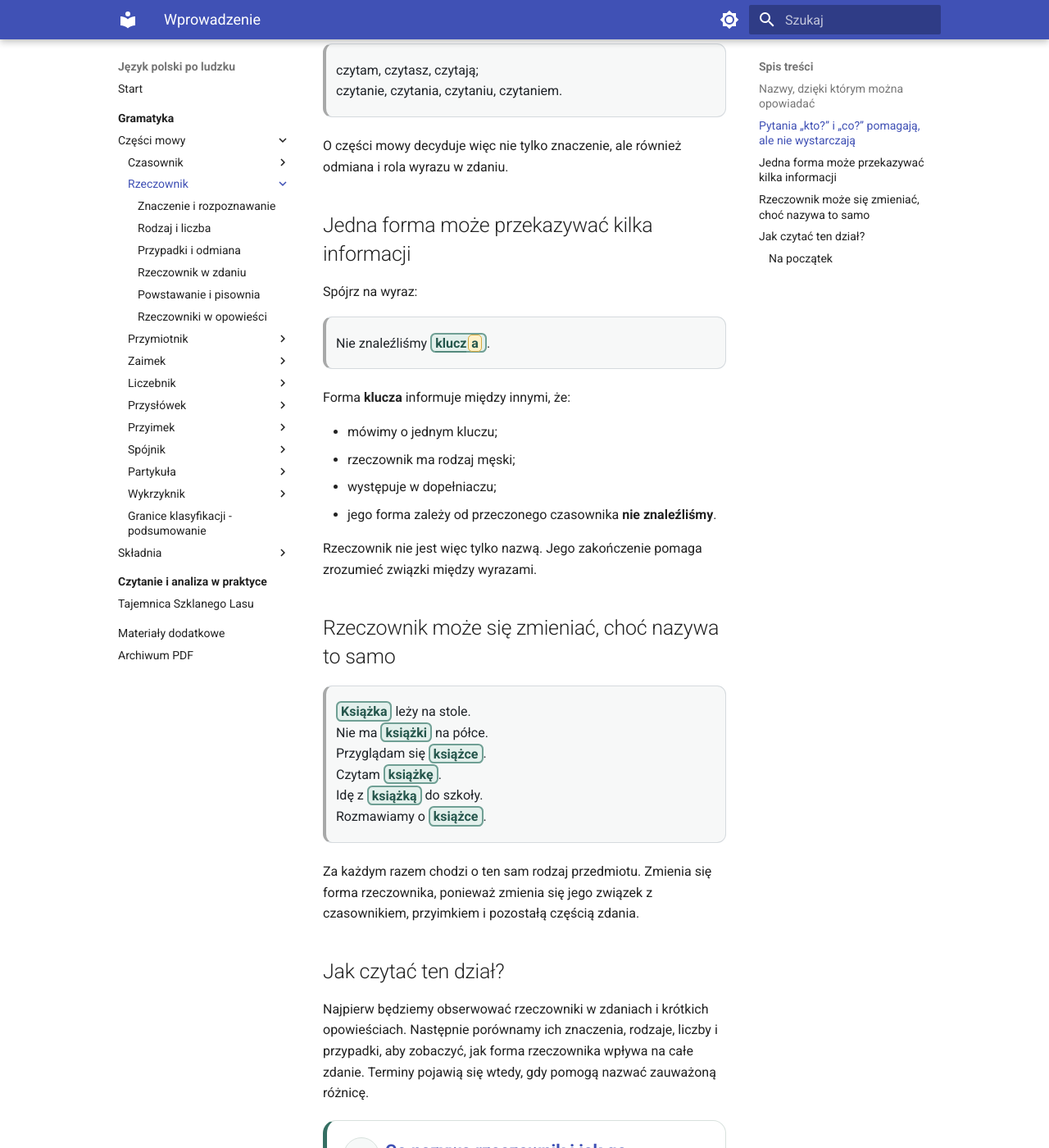
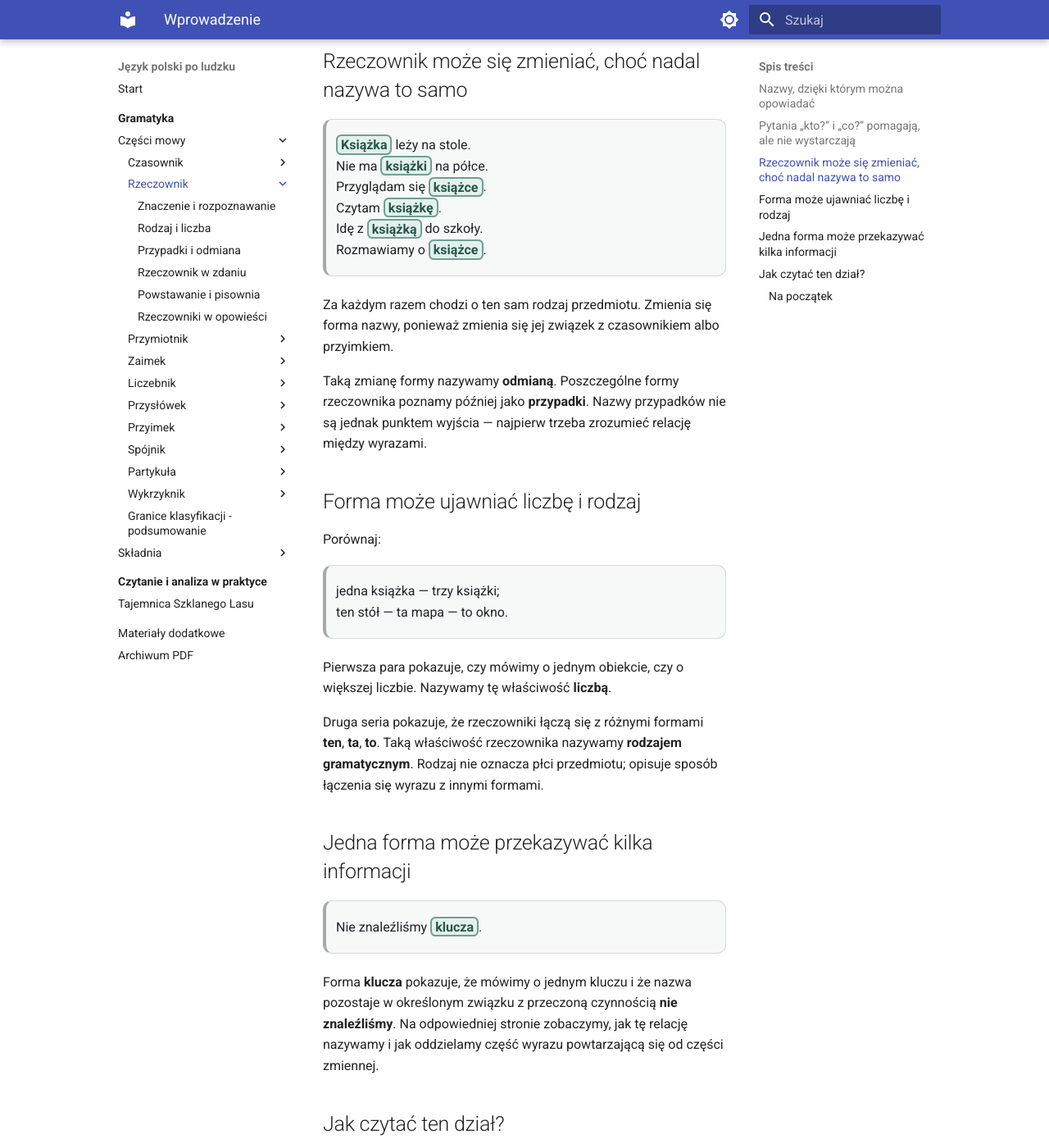
Before and after one commit to dchorazkiewicz/SP_JP, an MkDocs documentation site: the page built from docs/gramatyka/czesci-mowy/rzeczownik/index.md, in a window 1280 px wide and 1400 px high, scrolled down 1546 px. Shown: the whole window at 82% size. Built offline with MkDocs 1.6.1 and Material for MkDocs 9.7.7, drawn with Linux system fonts in a browser that asks for light colours; some of the changed text lies outside the part shown.

Commit message:
Wyprowadź właściwości rzeczownika z przykładów

```diff
--- a/docs/gramatyka/czesci-mowy/rzeczownik/index.md
+++ b/docs/gramatyka/czesci-mowy/rzeczownik/index.md
@@ -4,64 +4,43 @@
 
 <div class="lead-box" markdown>
 
-Rzeczowniki pozwalają **nazywać** ludzi, zwierzęta, miejsca, przedmioty, zjawiska, czynności, uczucia i pojęcia. Dzięki nim możemy wskazać, o kim lub o czym mówimy, a ich formy pokazują liczbę, rodzaj i związki z innymi wyrazami w zdaniu.
+Rzeczowniki pozwalają **nazywać** ludzi, zwierzęta, miejsca, przedmioty, zjawiska, czynności, uczucia i pojęcia. Najpierw zobaczymy, co nazywają i jak zmieniają formę. Nazwy szczegółowych kategorii pojawią się dopiero po zauważeniu różnic.
 
 </div>
 
 ## Nazwy, dzięki którym można opowiadać
 
-Wyobraźmy sobie szkolny korytarz po lekcjach. Widzimy uczennicę, psa, plecak, okno i deszcz za szybą. Możemy też mówić o pośpiechu, zmęczeniu albo radości z powrotu do domu.
-
-Wszystkie wyróżnione wyrazy mogą być rzeczownikami:
-
 > <span class="form-focus">Maja</span> podniosła <span class="form-focus">plecak</span>.
 > Przy <span class="form-focus">oknie</span> czekał <span class="form-focus">pies</span>.
 > Odgłos <span class="form-focus">deszczu</span> wypełniał <span class="form-focus">korytarz</span>.
-> Po całym dniu uczniowie czuli <span class="form-focus">zmęczenie</span>, ale także <span class="form-focus">radość</span>.
+> Uczniowie czuli <span class="form-focus">zmęczenie</span>, ale także <span class="form-focus">radość</span>.
 
-Nie wszystkie rzeczowniki nazywają rzeczy, które można zobaczyć lub dotknąć. **Zmęczenie**, **radość**, **odwaga**, **czytanie** i **pamięć** także są rzeczownikami, chociaż nazywają stany, uczucia, cechy, czynności albo pojęcia.
+Wyróżnione wyrazy nazywają osobę, przedmiot, miejsce, zwierzę, zjawisko, stan i uczucie. Nie wszystkie oznaczają rzeczy, które można zobaczyć lub dotknąć.
 
 <div class="noun-concept">
   <span class="noun-concept__label">Pojęcie</span>
   <strong>Rzeczownik</strong>
-  <p>To odmienna część mowy, która nazywa osoby, zwierzęta, przedmioty, miejsca, zjawiska, czynności, stany, cechy, uczucia i pojęcia. Rzeczowniki odmieniają się przez przypadki, a większość z nich także przez liczby.</p>
+  <p>To część mowy służąca do nazywania osób, istot, rzeczy, miejsc, zjawisk, czynności, stanów, cech, uczuć i pojęć.</p>
 </div>
 
 ## Pytania „kto?” i „co?” pomagają, ale nie wystarczają
 
-Rzeczowniki w formie podstawowej odpowiadają zwykle na pytania **kto?** lub **co?**:
-
 > kto? — uczennica, lekarz, pies;
 > co? — plecak, szkoła, burza, odwaga.
 
-Samo pytanie nie rozwiązuje jednak każdego przypadku. Porównaj:
+Porównaj jednak:
 
 > Maja <span class="form-focus">czyta</span> książkę.
 > Codzienne <span class="form-focus">czytanie</span> rozwija wyobraźnię.
 
-**Czyta** jest czasownikiem, a **czytanie** rzeczownikiem. Oba wyrazy dotyczą tej samej czynności, lecz zachowują się inaczej:
+Oba wyrazy odnoszą się do tej samej czynności, lecz zachowują się inaczej:
 
 > czytam, czytasz, czytają;
 > czytanie, czytania, czytaniu, czytaniem.
 
-O części mowy decyduje więc nie tylko znaczenie, ale również odmiana i rola wyrazu w zdaniu.
+Wyraz **czyta** zmienia formę zależnie od osoby wykonującej czynność. Wyraz **czytanie** zachowuje się jak nazwa: może łączyć się z innymi wyrazami w formach **czytania**, **czytaniu**, **czytaniem**. Dlatego **czyta** jest czasownikiem, a **czytanie** — rzeczownikiem.
 
-## Jedna forma może przekazywać kilka informacji
-
-Spójrz na wyraz:
-
-> Nie znaleźliśmy <span class="form-focus"><span class="stem-part">klucz</span><span class="ending-part">a</span></span>.
-
-Forma **klucza** informuje między innymi, że:
-
-- mówimy o jednym kluczu;
-- rzeczownik ma rodzaj męski;
-- występuje w dopełniaczu;
-- jego forma zależy od przeczonego czasownika **nie znaleźliśmy**.
-
-Rzeczownik nie jest więc tylko nazwą. Jego zakończenie pomaga zrozumieć związki między wyrazami.
-
-## Rzeczownik może się zmieniać, choć nazywa to samo
+## Rzeczownik może się zmieniać, choć nadal nazywa to samo
 
 > <span class="form-focus">Książka</span> leży na stole.
 > Nie ma <span class="form-focus">książki</span> na półce.
@@ -70,29 +49,46 @@
 > Idę z <span class="form-focus">książką</span> do szkoły.
 > Rozmawiamy o <span class="form-focus">książce</span>.
 
-Za każdym razem chodzi o ten sam rodzaj przedmiotu. Zmienia się forma rzeczownika, ponieważ zmienia się jego związek z czasownikiem, przyimkiem i pozostałą częścią zdania.
+Za każdym razem chodzi o ten sam rodzaj przedmiotu. Zmienia się forma nazwy, ponieważ zmienia się jej związek z czasownikiem albo przyimkiem.
+
+Taką zmianę formy nazywamy **odmianą**. Poszczególne formy rzeczownika poznamy później jako **przypadki**. Nazwy przypadków nie są jednak punktem wyjścia — najpierw trzeba zrozumieć relację między wyrazami.
+
+## Forma może ujawniać liczbę i rodzaj
+
+Porównaj:
+
+> jedna książka — trzy książki;
+> ten stół — ta mapa — to okno.
+
+Pierwsza para pokazuje, czy mówimy o jednym obiekcie, czy o większej liczbie. Nazywamy tę właściwość **liczbą**.
+
+Druga seria pokazuje, że rzeczowniki łączą się z różnymi formami **ten**, **ta**, **to**. Taką właściwość rzeczownika nazywamy **rodzajem gramatycznym**. Rodzaj nie oznacza płci przedmiotu; opisuje sposób łączenia się wyrazu z innymi formami.
+
+## Jedna forma może przekazywać kilka informacji
+
+> Nie znaleźliśmy <span class="form-focus">klucza</span>.
+
+Forma **klucza** pokazuje, że mówimy o jednym kluczu i że nazwa pozostaje w określonym związku z przeczoną czynnością **nie znaleźliśmy**. Na odpowiedniej stronie zobaczymy, jak tę relację nazywamy i jak oddzielamy część wyrazu powtarzającą się od części zmiennej.
 
 ## Jak czytać ten dział?
 
-Najpierw będziemy obserwować rzeczowniki w zdaniach i krótkich opowieściach. Następnie porównamy ich znaczenia, rodzaje, liczby i przypadki, aby zobaczyć, jak forma rzeczownika wpływa na całe zdanie. Terminy pojawią się wtedy, gdy pomogą nazwać zauważoną różnicę.
-
 <div class="noun-topic-grid">
-  <a class="noun-topic-card noun-topic-card--primary" href="znaczenie-i-typy/"><span class="noun-topic-number">01</span><strong>Co nazywa rzeczownik i jak go rozpoznać?</strong><span>Osoby, miejsca, przedmioty, zjawiska, uczucia i pojęcia oraz najważniejsze grupy znaczeniowe.</span></a>
-  <a class="noun-topic-card" href="rodzaj-i-liczba/"><span class="noun-topic-number">02</span><strong>Rodzaj i liczba</strong><span>Jak rzeczownik wpływa na formę przymiotników, zaimków, liczebników i czasowników.</span></a>
-  <a class="noun-topic-card" href="przypadki-i-odmiana/"><span class="noun-topic-number">03</span><strong>Przypadki i odmiana</strong><span>Dlaczego forma rzeczownika zmienia się w zależności od jego miejsca i roli w zdaniu.</span></a>
-  <a class="noun-topic-card" href="rzeczownik-w-zdaniu/"><span class="noun-topic-number">04</span><strong>Rzeczownik w zdaniu</strong><span>Podmiot, dopełnienie, orzecznik, określenia rzeczownika i rozbudowane grupy wyrazów.</span></a>
-  <a class="noun-topic-card" href="slowotworstwo-i-pisownia/"><span class="noun-topic-number">05</span><strong>Jak powstają i jak są zapisywane rzeczowniki?</strong><span>Rodziny wyrazów, zdrobnienia, zgrubienia, nazwy własne i rzeczowniki nieodmienne.</span></a>
+  <a class="noun-topic-card noun-topic-card--primary" href="znaczenie-i-typy/"><span class="noun-topic-number">01</span><strong>Co nazywa rzeczownik?</strong><span>Osoby, miejsca, przedmioty, zjawiska, uczucia i pojęcia oraz różnice znaczeniowe między nazwami.</span></a>
+  <a class="noun-topic-card" href="rodzaj-i-liczba/"><span class="noun-topic-number">02</span><strong>Jeden obiekt, wiele obiektów i różne sposoby dopasowania form</strong><span>Najpierw porównamy <em>ten dom, ta szkoła, to muzeum</em>, a później nazwiemy rodzaj i liczbę.</span></a>
+  <a class="noun-topic-card" href="przypadki-i-odmiana/"><span class="noun-topic-number">03</span><strong>Dlaczego forma nazwy zmienia się w zdaniu?</strong><span>Relacje z czasownikiem i przyimkiem, a następnie nazwy przypadków oraz budowa form.</span></a>
+  <a class="noun-topic-card" href="rzeczownik-w-zdaniu/"><span class="noun-topic-number">04</span><strong>Co rzeczownik robi w zdaniu?</strong><span>Jak nazwa może wskazywać uczestnika, przedmiot czynności, rolę lub element rozbudowanej grupy.</span></a>
+  <a class="noun-topic-card" href="slowotworstwo-i-pisownia/"><span class="noun-topic-number">05</span><strong>Jak powstają i jak są zapisywane rzeczowniki?</strong><span>Rodziny wyrazów, nazwy własne, zdrobnienia, zgrubienia i wyrazy zachowujące jedną formę.</span></a>
   <a class="noun-topic-card noun-topic-card--reading" href="rzeczowniki-w-tekscie/"><span class="noun-topic-number">06</span><strong>Rzeczowniki w opowieści</strong><span>Jak nazwy bohaterów, miejsc, przedmiotów i pojęć budują świat dłuższego tekstu.</span></a>
 </div>
 
 <div class="noun-summary">
 <h3>Na początek</h3>
 <ul>
-  <li>Rzeczownik może nazywać zarówno coś widzialnego, jak i uczucie, czynność, cechę albo pojęcie.</li>
-  <li>Pytania <em>kto?</em> i <em>co?</em> pomagają, lecz nie zastępują obserwacji odmiany.</li>
-  <li>Rzeczownik ma rodzaj gramatyczny i odmienia się przez przypadki.</li>
-  <li>Większość rzeczowników występuje w liczbie pojedynczej i mnogiej, ale istnieją ważne wyjątki.</li>
-  <li>Formę i funkcję rzeczownika rozpoznajemy w całym zdaniu.</li>
+  <li>Rzeczownik może nazywać coś widzialnego albo uczucie, czynność, cechę czy pojęcie.</li>
+  <li>Pytania <em>kto?</em> i <em>co?</em> pomagają, lecz nie zastępują obserwacji zachowania wyrazu.</li>
+  <li>Rzeczownik może zmieniać formę zależnie od związku z innymi wyrazami.</li>
+  <li>Liczbę i rodzaj najpierw rozpoznajemy przez porównanie form, a dopiero potem nazywamy.</li>
+  <li>Rzeczownik jako część mowy należy odróżniać od jego zadania w konkretnym zdaniu.</li>
 </ul>
 </div>
 
```
